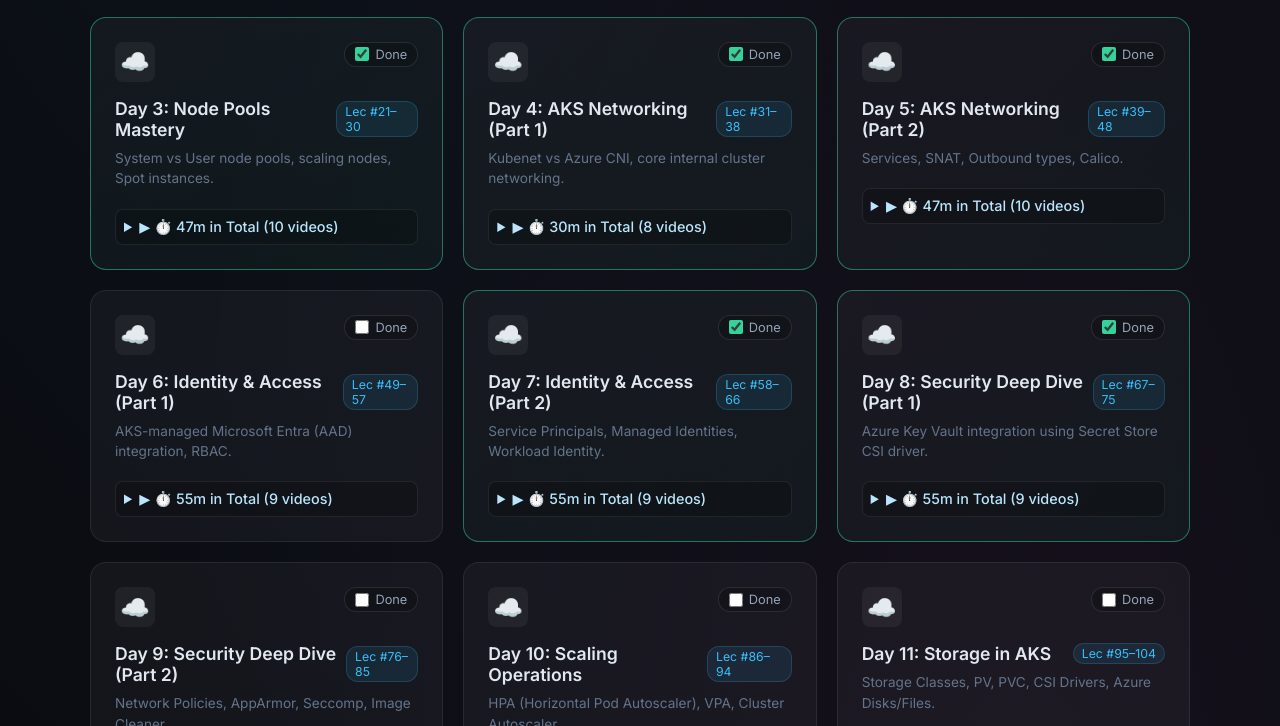
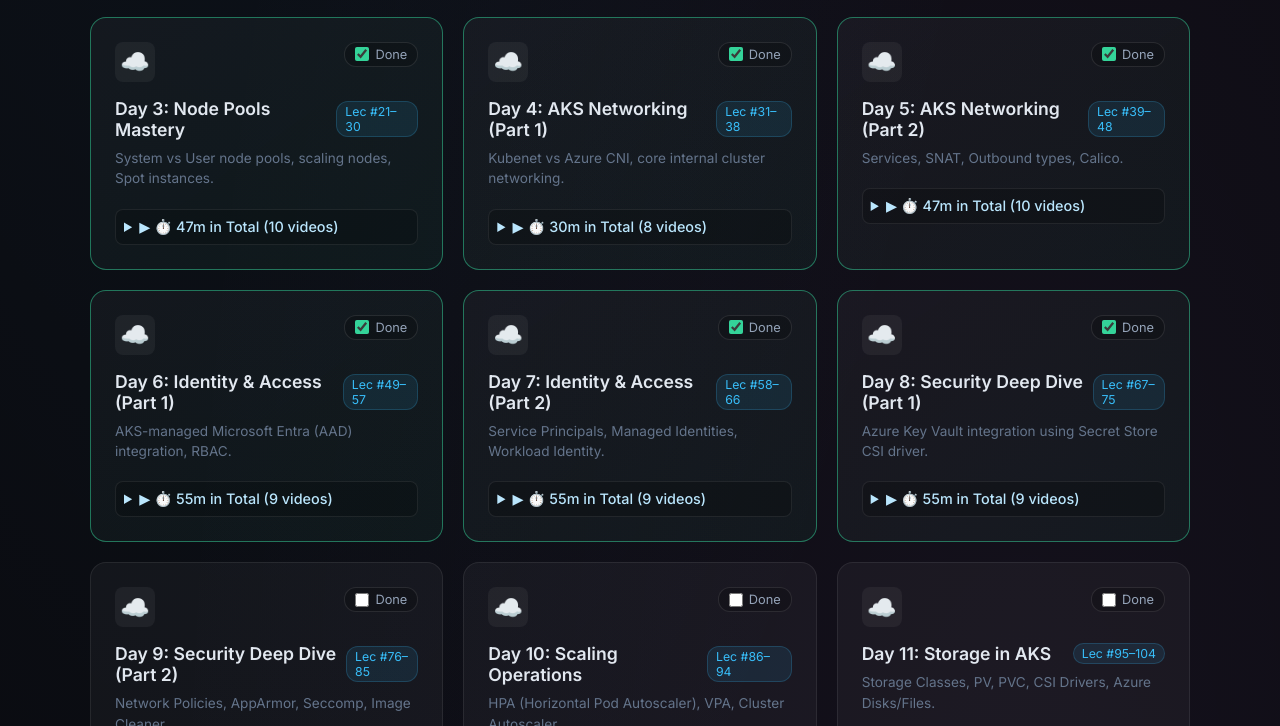
Before and after one commit to imranshs08/job, a plain HTML site: page aks-expert-viewer.html in a window 1280 px wide. Shown: the part 2074-2800 px from the top of the page. Drawn offline with Linux system fonts and the light colour scheme.

Commit message:
docs(aks): reverse index parse to accurately toggle global done states on day 6 and 7

```diff
--- a/aks-expert-viewer.html
+++ b/aks-expert-viewer.html
@@ -710,7 +710,7 @@ Please generate a high-fidelity, SRE-grade documentation markdown file based on
                         <div style="display:flex; justify-content:space-between; align-items:flex-start;">
                 <div class="card-icon" style="position:relative;">☁️</div>
                 <label style="display: flex; align-items: center; gap: 6px; font-size: 0.8rem; cursor: pointer; color: #94a3b8; background: rgba(0,0,0,0.2); border: 1px solid rgba(255,255,255,0.1); padding: 4px 10px; border-radius: 12px; transition: 0.2s;" onmouseover="this.style.background='rgba(255,255,255,0.05)'" onmouseout="this.style.background='rgba(0,0,0,0.2)'">
-                    <input type="checkbox" class="day-checkbox" onclick="updateProgress()" style="accent-color: #34d399; width: 14px; height: 14px; cursor: pointer;">
+                    <input type="checkbox" checked="checked" class="day-checkbox" onclick="updateProgress()" style="accent-color: #34d399; width: 14px; height: 14px; cursor: pointer;">
                     Done
                 </label>
             </div>
@@ -768,7 +768,7 @@ Please generate a high-fidelity, SRE-grade documentation markdown file based on
                         <div style="display:flex; justify-content:space-between; align-items:flex-start;">
                 <div class="card-icon" style="position:relative;">☁️</div>
                 <label style="display: flex; align-items: center; gap: 6px; font-size: 0.8rem; cursor: pointer; color: #94a3b8; background: rgba(0,0,0,0.2); border: 1px solid rgba(255,255,255,0.1); padding: 4px 10px; border-radius: 12px; transition: 0.2s;" onmouseover="this.style.background='rgba(255,255,255,0.05)'" onmouseout="this.style.background='rgba(0,0,0,0.2)'">
-                    <input type="checkbox" class="day-checkbox" onclick="updateProgress()" style="accent-color: #34d399; width: 14px; height: 14px; cursor: pointer;" checked>
+                    <input type="checkbox" checked="checked" class="day-checkbox" onclick="updateProgress()" style="accent-color: #34d399; width: 14px; height: 14px; cursor: pointer;" checked>
                     Done
                 </label>
             </div>
```
